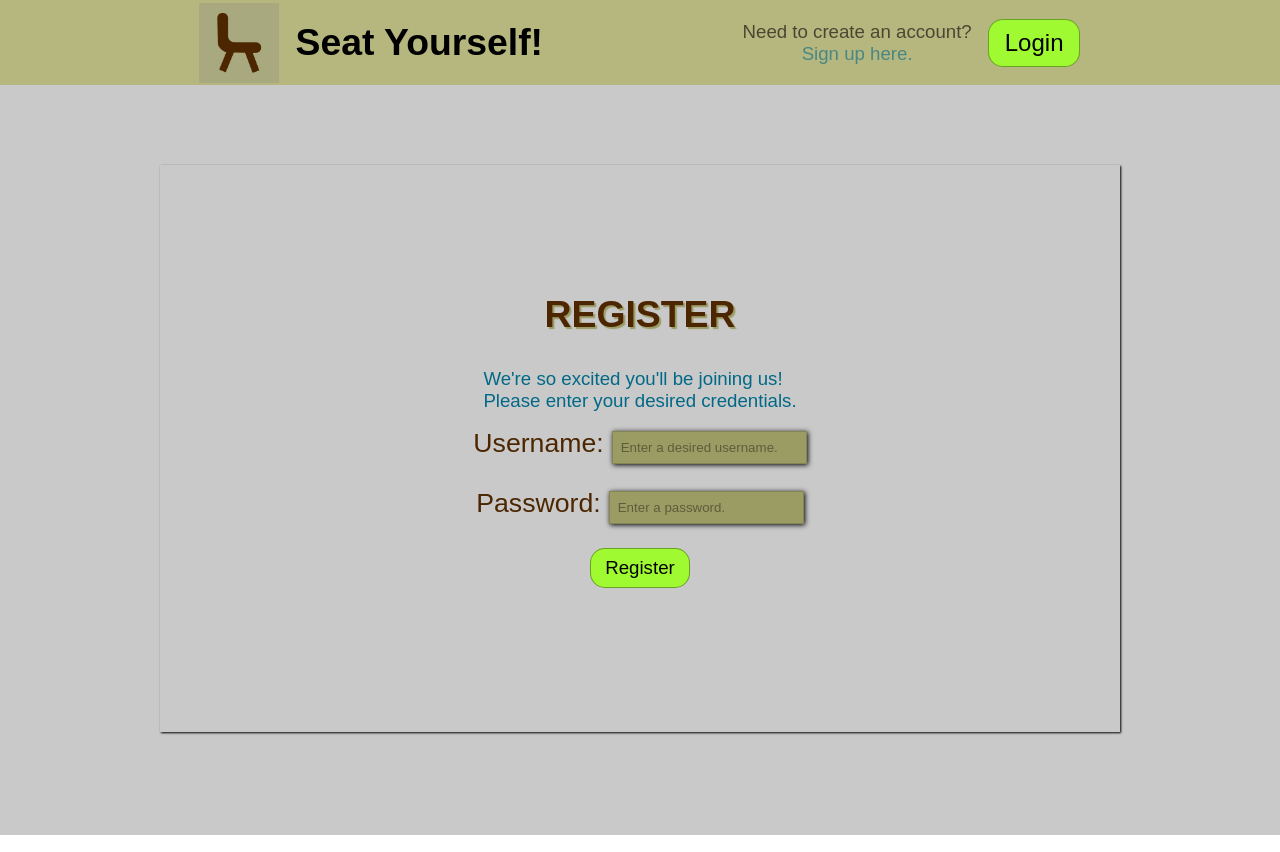
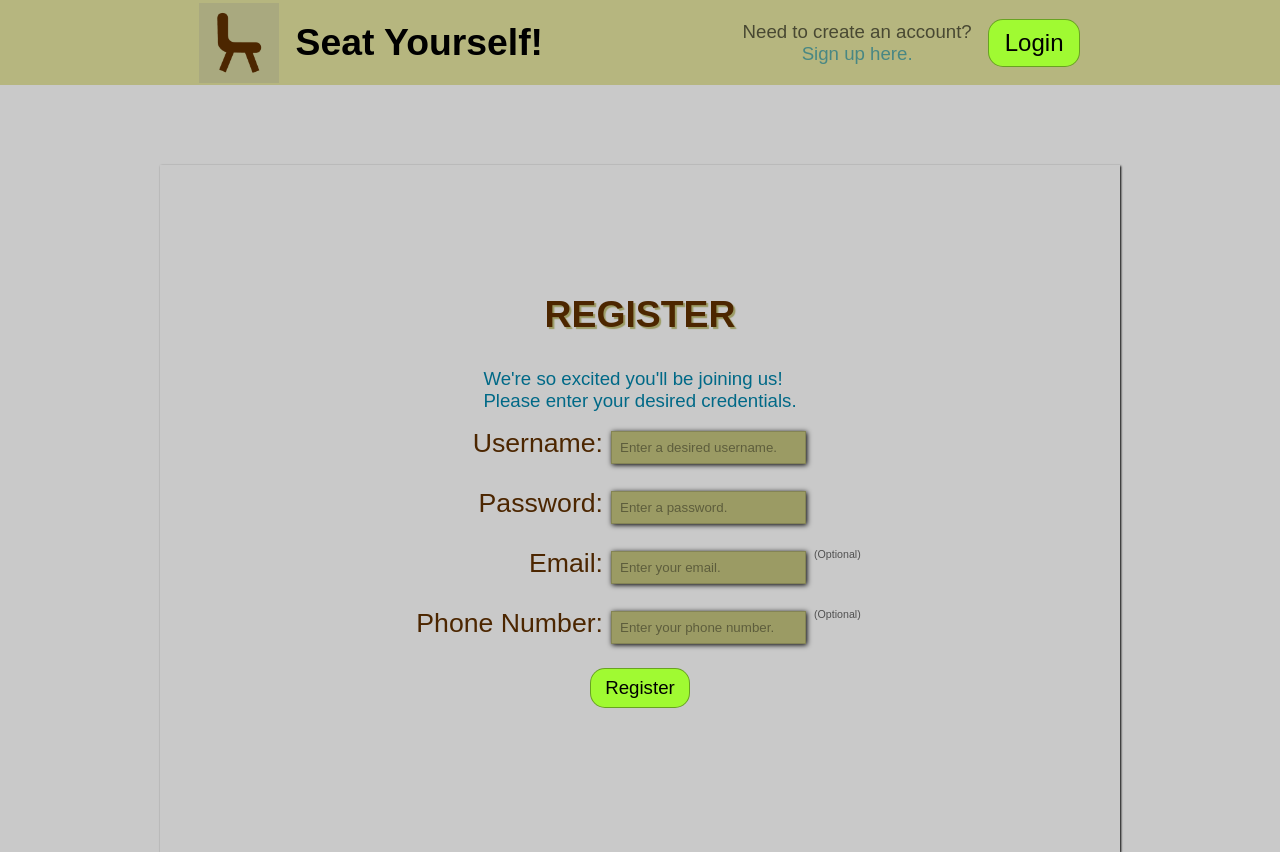
Before and after one commit to Paul-Kuruvila/COSC4351-Restaurant-Project, a React (Create React App) app in the folder frontend/: page /signup in a window 1280 px wide. Built offline with nearby package versions, Linux system fonts and the light colour scheme.

Commit message:
Fix input box alignment

```diff
--- a/frontend/src/components/Login/Login.css
+++ b/frontend/src/components/Login/Login.css
@@ -1,6 +1,6 @@
 .Login {
     background-color: rgba(100, 100, 100, 0.35);
-    height: 93.7vh;
+    min-height: 93.7vh;
 }
 
 input {
@@ -15,6 +15,15 @@ input {
     margin: 0 10rem 0 10rem;
     list-style: none;
     box-shadow: 1px 1px 2px;
+}
+
+.information-boxes .boxes-container {
+    display: flex;
+    list-style: none;
+    flex-direction: column;
+    width: 500px;
+    align-items: flex-end;
+    margin-right: 13rem;
 }
 
 .information-boxes .container-title {
--- a/frontend/src/components/Login/Login.js
+++ b/frontend/src/components/Login/Login.js
@@ -38,6 +38,7 @@ const Login = () => {
         <form onSubmit = {handleSubmit}>
             <ul className="information-boxes">
                 <label className='container-title'>LOGIN</label>
+                <ul className='boxes-container'>
                     <li className='usernameArea'>
                         <label className="Label">Username:</label>
                         <input id="username" className="inputbox" type="text" title="Please enter your username." required placeholder="Enter your username."
@@ -52,6 +53,7 @@ const Login = () => {
                         onSelect = {() => setValidity(true)}
                         />
                     </li>
+                </ul>
                 <li>
                     <label className={validCred ? "hideInvalid" : "showInvalid"}>Invalid username/password. Please try again.</label>
                 </li>
--- a/frontend/src/components/Register/Register.css
+++ b/frontend/src/components/Register/Register.css
@@ -1,4 +1,4 @@
 .Register {
   background-color: rgba(100, 100, 100, 0.35);
-  height: 93.7vh;
+  min-height: 93.7vh;
 }
--- a/frontend/src/components/Register/Register.js
+++ b/frontend/src/components/Register/Register.js
@@ -5,6 +5,8 @@ import './Register.css';
 const Register = () => {
   const [username, setUsername] = useState();
   const [password, setPassword] = useState();
+  const [email, setEmail] = useState();
+  const [phoneNum, setPhoneNum] = useState();
   const [validCred, setValidity] = useState(true);
 
   const navigate = useNavigate();
@@ -28,25 +30,41 @@ const Register = () => {
         <ul className="information-boxes">
           <label className='container-title'>REGISTER</label>
           <text className='container-description'>We're so excited you'll be joining us!<br />Please enter your desired credentials.</text>
-          <li className='usernameArea'>
-            <label className="Label">Username:</label>
-            <input id="username" className="inputbox" type="text" title="Please enter the username you will use to sign in." required placeholder="Enter a desired username."
+          <ul className='boxes-container'>
+            <li className='guest-info'>
+              <label className='Label'>Username:</label>
+              <input id='username' className='inputbox' type='text' title='Please enter the username you will use to sign in.' required placeholder='Enter a desired username.'
               onChange = {(e) => setUsername(e.target.value)}
               onSelect = {() => setValidity(true)}
               />
             </li>
-          <li className='passwordArea'>
-            <label className="Label">Password:</label>
-            <input id="password" className="inputbox" type="password" title="Please enter the password you will use to sign in." required placeholder="Enter a password."
+            <li className='guest-info'>
+              <label className='Label'>Password:</label>
+              <input id='password' className='inputbox' type='password' title='Please enter the password you will use to sign in.' required placeholder='Enter a password.'
               onChange = {(e) => setPassword(e.target.value)}
               onSelect = {() => setValidity(true)}
               />
             </li>
+            <li className='guest-info'>
+              <label className='Label'>Email:</label>
+              <input className='inputbox' type='text' title='Please enter your email.' required placeholder='Enter your email.'
+              onChange = {(e) => setEmail(e.target.value)}
+              />
+              <text className='optional-text'>(Optional)</text>
+            </li>
+            <li className='guest-info'>
+              <label className='Label'>Phone Number:</label>
+              <input className='inputbox' type='text' title='Please enter your phone number.' required placeholder='Enter your phone number.'
+              onChange = {(e) => setPhoneNum(e.target.value)}
+              />
+              <text className='optional-text'>(Optional)</text>
+            </li>
+          </ul>
           <li>
-            <label className={validCred ? "hideInvalid" : "showInvalid"}>Username already exists. Please try another one.</label>
+            <label className={validCred ? 'hideInvalid' : 'showInvalid'}>Username already exists. Please try another one.</label>
           </li>
           <li>
-            <button className="Submit" type="submit">Register</button>
+            <button className='Submit' type='submit'>Register</button>
           </li>
         </ul>
       </form>
--- a/frontend/src/components/Reserve/Reserve.css
+++ b/frontend/src/components/Reserve/Reserve.css
@@ -1,6 +1,10 @@
 .Reserve {
     background-color: rgba(100, 100, 100, 0.35);
-    height: 93.7vh;
+    min-height: 93.7vh;
+}
+
+.guest-info {
+    margin-bottom: 1.5rem;
 }
 
 .guest-info input, #DT {
@@ -9,7 +13,17 @@
     background-color: rgba(110, 110, 0, 0.5);
     border: 1px solid rgba(0, 0, 0, 0.15);
     padding: 0.5rem 0.5rem 0.5rem 0.5rem;
-    margin-bottom: 1rem;
+}
+
+.guest-info input::placeholder {
+    color: rgba(0, 0, 0, 0.4);
+}
+
+.guest-info .optional-text {
+    font-size: 8pt;
+    position: absolute;
+    color: rgba(0, 0, 0, 0.6);
+    padding-left: 0.5rem;
 }
 
 #DT {
--- a/frontend/src/components/Reserve/Reserve.js
+++ b/frontend/src/components/Reserve/Reserve.js
@@ -30,6 +30,7 @@ const Reserve = () => {
 				<ul className='information-boxes'>
 					<label className='container-title'>RESERVE A TABLE</label>
 					<text className='container-description'>Before you can reserve a table, we're going to need some information:</text>
+					<ul className='boxes-container'>
 						<li className='guest-info'>
 							<label className='Label'>Name:</label>
 							<input className='inputbox' type='text' title='Please enter your name.' required placeholder='Enter your name.'
@@ -58,6 +59,7 @@ const Reserve = () => {
 								<label className='Label'>Date and Time:</label>
 								<input type='datetime-local' id='DT' name=''></input>
 							</form>
+					</ul>
 					<li>
 						<button className='Submit' type='submit'>Submit</button>
 					</li>
```
Lines whose indentation alone changed are shown as unchanged.
